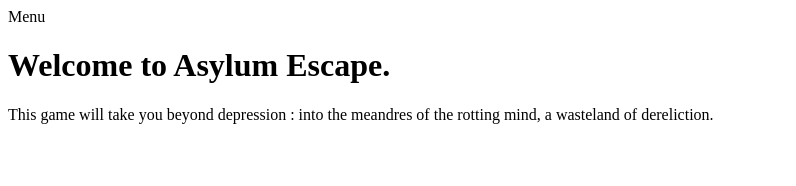
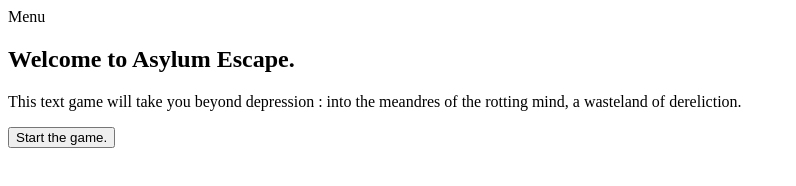
Before and after one commit to jenseits/Asylum_Quest, a website: page index.html in a window 1280 px wide. Shown: the whole page, without its empty margins (0-796 px from the left). Drawn offline with Linux system fonts and the light colour scheme.

Commit message:
new index HTML version, ugly

```diff
--- a/index.html
+++ b/index.html
@@ -9,15 +9,21 @@
 
   <body>
 
-<h1>
+<h2>
   Welcome to Asylum Escape.
-</h1>
+</h2>
 
 <div>
-This game will take you beyond depression : into the meandres of the rotting mind, a wasteland of dereliction.
+This text game will take you beyond depression : into the meandres of the rotting mind, a wasteland of dereliction.
 </div>
-<script>
-</script>
+<p></p>
+<p></p>
+<button
+  onclick = "document.getElementById('startgame').innerHTML ='Sorry for the long dev time, I\'m a n00b.'">
+Start the game.
+</button>
+<p></p>
+<p id="startgame"></p>
 <script src="scripts/main.js">
 </script>
 </body>
```
